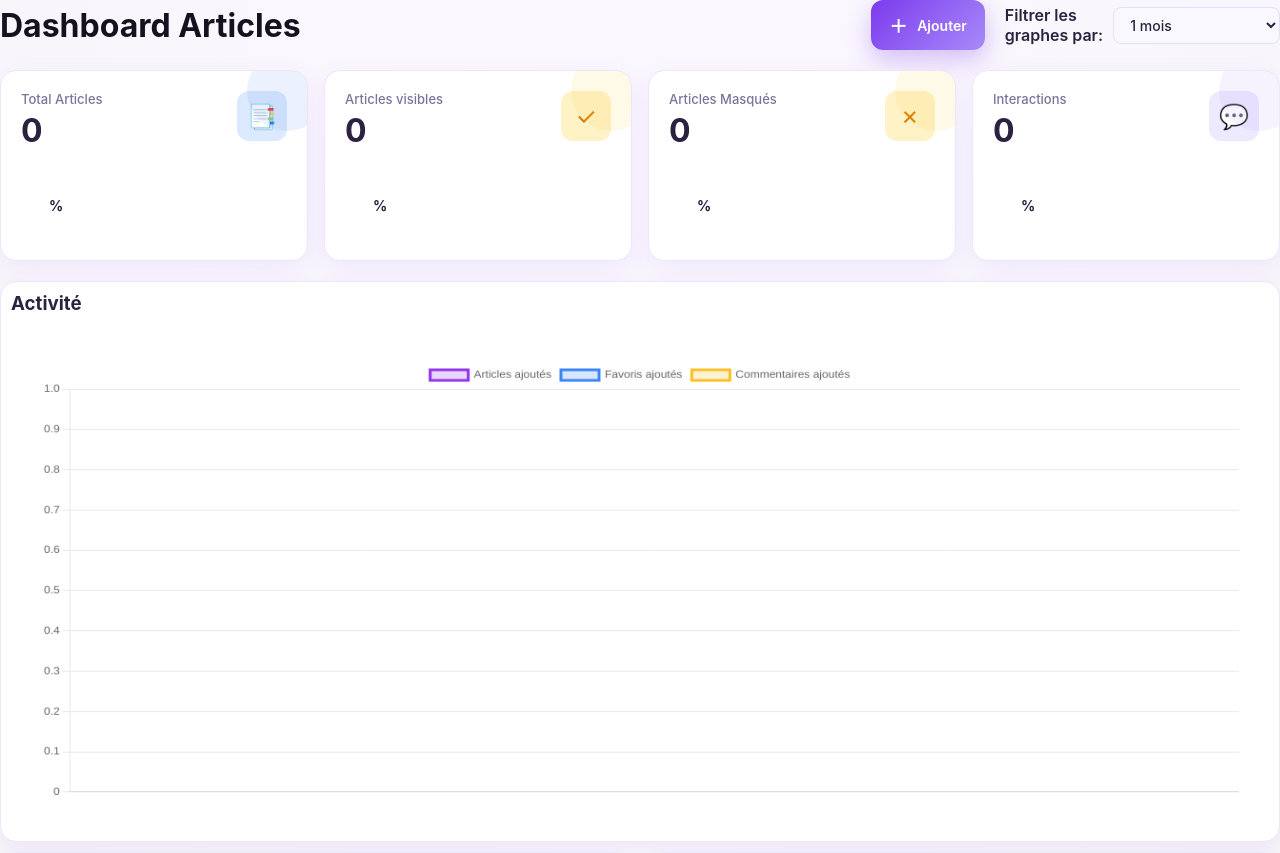
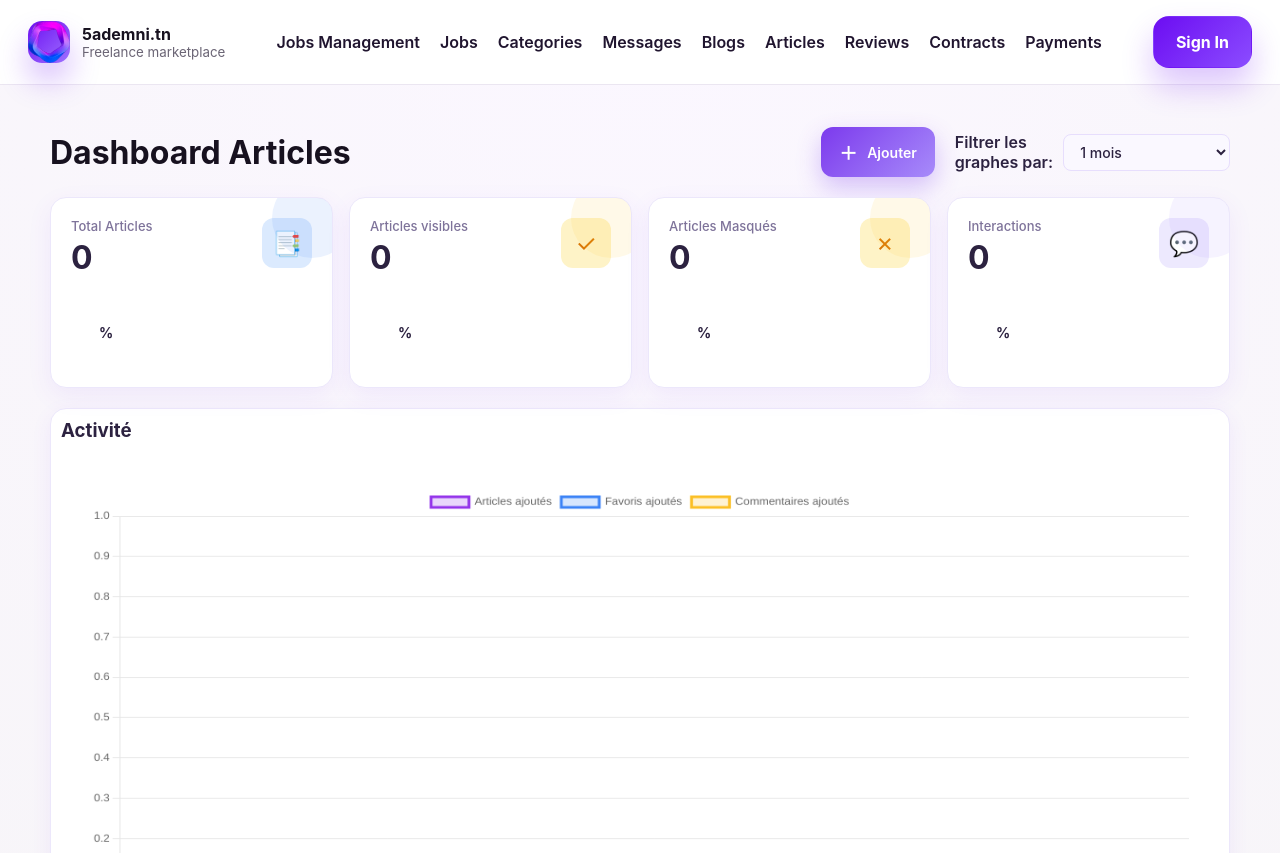
Before and after one commit to rg-esprit/5ademni.tn, a Symfony app: template khademni-web/templates/article/dashboard.html.twig in a window 1280 px wide. Shown: the top 853 px of the page. Run offline with Twig, Linux system fonts and the light colour scheme; the template is opened without the code that fills it, so the values that code supplies are empty; style sheets or scripts are compiled from the project's sources; some libraries are stand-ins or nearby versions.

Commit message:
yassine gharbi fixes

```diff
--- a/khademni-web/templates/article/dashboard.html.twig
+++ b/khademni-web/templates/article/dashboard.html.twig
@@ -458,6 +458,10 @@
 {% endblock %}
 
 {% block body %}
+	<div class="page-shell">
+		{% include 'partials/_header.html.twig' %}
+
+		<main class="page-content">
 	<div class="page">
 		<div class="page-header">
 			<h1>Dashboard Articles</h1>
@@ -753,4 +757,7 @@ position: 'top'
 }
 }
 });
-</script>{% endblock %}
+</script>
+		</main>
+	</div>
+{% endblock %}
--- a/khademni-web/templates/article/gigs.html.twig
+++ b/khademni-web/templates/article/gigs.html.twig
@@ -3,6 +3,10 @@
 {% block title %}Gigs pour {{ article.title }}{% endblock %}
 
 {% block body %}
+	<div class="page-shell">
+		{% include 'partials/_header.html.twig' %}
+
+		<main class="page-content">
 	<div class="page">
 	    <h1 class="page-title">Gigs pour l'article : {{ article.title }}</h1>
 
@@ -23,6 +27,8 @@
 	            <p class="no-gigs">Aucun gig trouvé pour cet article.</p>
 	        {% endfor %}
 	    </div>
+	</div>
+		</main>
 	</div>
 
 <style>
--- a/khademni-web/templates/partials/_header.html.twig
+++ b/khademni-web/templates/partials/_header.html.twig
@@ -31,7 +31,14 @@
             </div>
         </div>
         <a href="{{ path('app_conversations') }}">Messages</a>
-        <a href="{{ path('app_module_placeholder', {slug: 'blogs'}) }}">Blogs</a>
+        <div class="nav-dropdown">
+            <button type="button" class="nav-dropdown-trigger">Blogs</button>
+            <div class="nav-dropdown-menu">
+                <a href="{{ path('article_dashboard') }}">Dashboard</a>
+                <a href="{{ path('favoris_list') }}">Favoris</a>
+                <a href="{{ path('article_list') }}">Liste</a>
+            </div>
+        </div>
         <a href="{{ path('app_module_placeholder', {slug: 'articles'}) }}">Articles</a>
         {% if is_granted('ROLE_ADMIN') %}
             <a href="{{ path('app_admin_users') }}">Users Admin</a>
```
Also changed, not shown: khademni-web/templates/article/favoris_cards.html.twig (+9 -3 lines), khademni-web/templates/article/list.html.twig (+6 -2 lines). Lines whose indentation alone changed are shown as unchanged.
